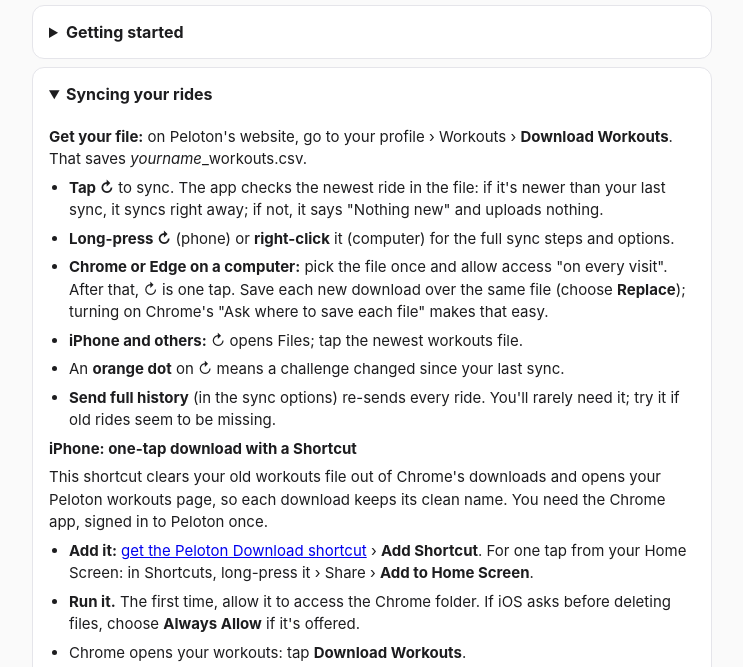
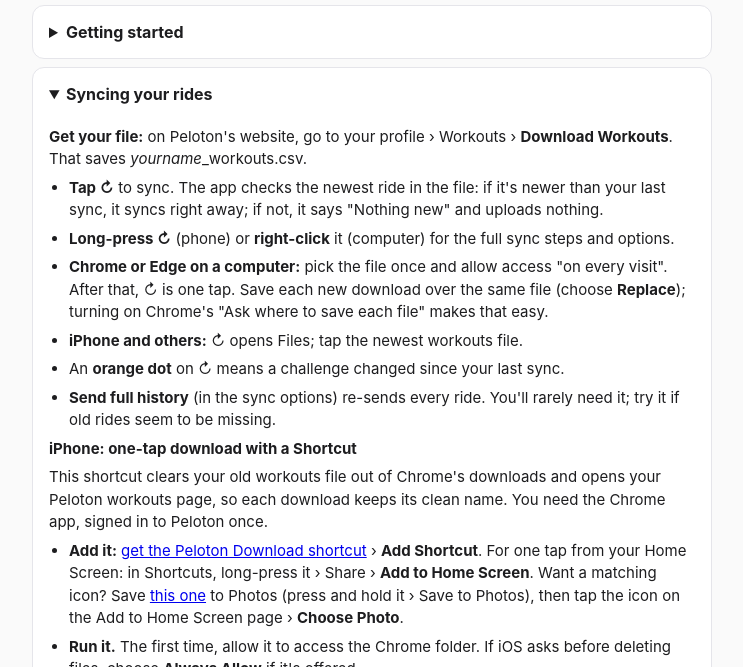
Before and after one commit to spinzalot/redditpz, a plain HTML site: page help.html in a window 1280 px wide. Both pictures are taken after a click on the heading "Syncing your rides". Shown: the part 106-773 px from the top of the page, without its empty margins (268-1011 px from the left). Drawn offline with Linux system fonts and the light colour scheme.

Commit message:
Help: matching Home Screen icon for the Peloton Download shortcut
Co-Authored-By: Claude Opus 5.5 <noreply@anthropic.com>
Claude-Session: https://claude.ai/code/session_01PV8gH8E5XA5qJSBZk2QAUH

```diff
--- a/help.html
+++ b/help.html
@@ -40,7 +40,7 @@
   <p><b>iPhone: one-tap download with a Shortcut</b></p>
   <p>This shortcut clears your old workouts file out of Chrome's downloads and opens your Peloton workouts page, so each download keeps its clean name. You need the Chrome app, signed in to Peloton once.</p>
   <ul>
-    <li><b>Add it:</b> <a href="https://www.icloud.com/shortcuts/f7e67bdf805843c8b89dc38b92c0b203" target="_blank" rel="noopener">get the Peloton Download shortcut</a> › <b>Add Shortcut</b>. For one tap from your Home Screen: in Shortcuts, long-press it › Share › <b>Add to Home Screen</b>.</li>
+    <li><b>Add it:</b> <a href="https://www.icloud.com/shortcuts/f7e67bdf805843c8b89dc38b92c0b203" target="_blank" rel="noopener">get the Peloton Download shortcut</a> › <b>Add Shortcut</b>. For one tap from your Home Screen: in Shortcuts, long-press it › Share › <b>Add to Home Screen</b>. Want a matching icon? Save <a href="shortcut-icon.png" target="_blank" rel="noopener">this one</a> to Photos (press and hold it › Save to Photos), then tap the icon on the Add to Home Screen page › <b>Choose Photo</b>.</li>
     <li><b>Run it.</b> The first time, allow it to access the Chrome folder. If iOS asks before deleting files, choose <b>Always Allow</b> if it's offered.</li>
     <li>Chrome opens your workouts: tap <b>Download Workouts</b>.</li>
     <li>Back here, tap <b>↻</b> and pick the workouts file: it's in <b>Recents</b>, or Browse › On My iPhone › <b>Chrome</b>.</li>
```
Also changed, not shown: shortcut-icon.png (added).
